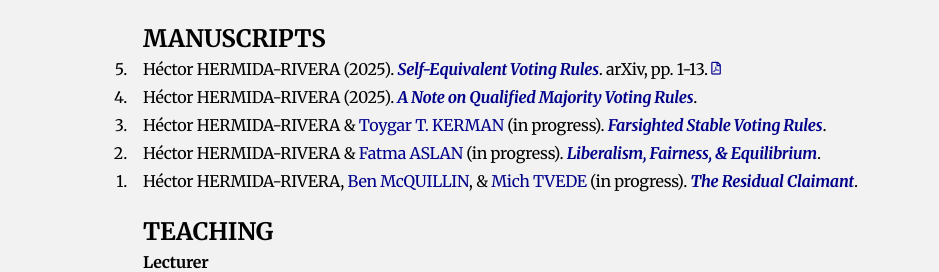
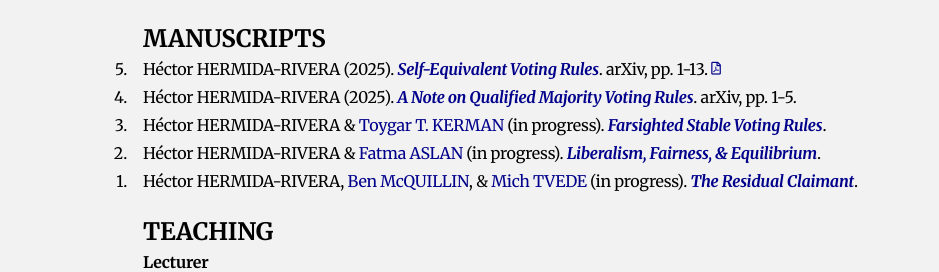
Before and after one commit to HectorHermidaRivera/hectorhermidarivera.github.io, a Jekyll site: the page built from index.md, in a window 1280 px wide and 900 px high, scrolled down 1207 px. Shown: the part 173-445 px from the top of the window, without its empty margins (173-1112 px from the left). Built offline with Jekyll 4.4.1, drawn with Linux system fonts in a browser that asks for light colours; a style sheet for code colours, icons or effects is not loaded.

Commit message:
Update index.md

```diff
--- a/index.md
+++ b/index.md
@@ -176,7 +176,7 @@ title: Home
   <div class="label">4.</div>
   <div class="value">
     Héctor HERMIDA-RIVERA (2025).
-    <span class="collapsible-link"><i><b>A Note on Qualified Majority Voting Rules</b></i></span>.
+    <span class="collapsible-link"><i><b>A Note on Qualified Majority Voting Rules</b></i></span>. arXiv, pp. 1-5.
       <div class="second-row collapsible-content">
       <i>ABSTRACT 4</i>
     </div>
```
